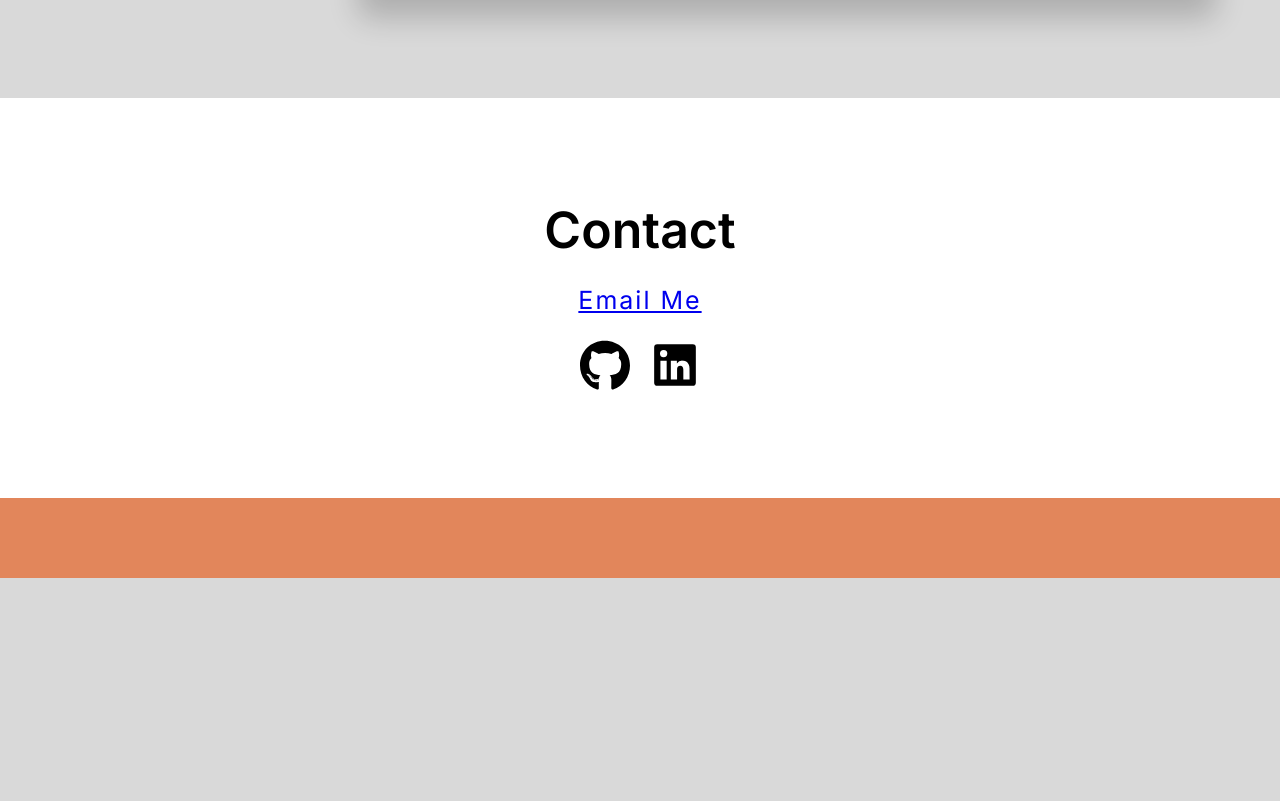
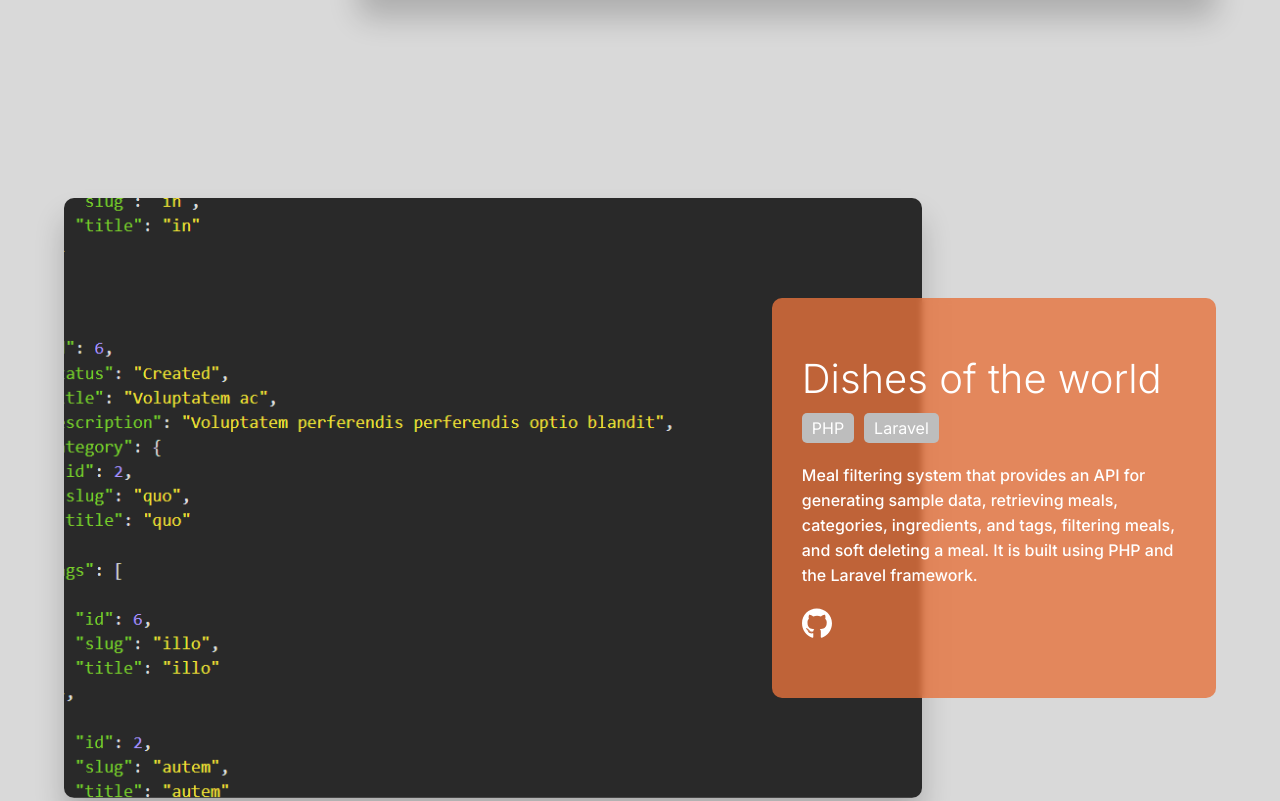
Before and after one commit to renatokirin/renatokirin.github.io, a plain HTML site: page index.html in a window 1280 px wide. Shown: the part 2372-3173 px from the top of the page. Before the commit the page ends 2950 px from the top, so only its background shows below. Drawn offline with Linux system fonts and the light colour scheme.

Commit message:
Add a project

```diff
--- a/index.html
+++ b/index.html
@@ -149,6 +149,50 @@
 
 
 
+    <section>
+        <div class="project-container">
+
+            <div class="left pr-3"></div>
+
+            <div class="card pos-right">
+                <div class="content">
+                    <h1>Dishes of the world</h1>
+                    <div class="skills">
+                        <div class="skill">
+                            PHP
+                        </div>
+                        <div class="skill">
+                            Laravel
+                        </div>
+                    </div>
+                    <p>Meal filtering system that provides an API for generating sample data, retrieving meals,
+                        categories, ingredients, and tags, filtering meals, and soft deleting a meal. It is built using
+                        PHP and the Laravel framework.</p>
+
+                    <div class="project-links">
+                        <a href="https://github.com/renatokirin/dishes_of_the_world" class="link">
+                            <svg aria-hidden="true" focusable="false" data-prefix="fab" data-icon="github"
+                                class="svg-inline--fa fa-github fa-w-16 " role="img" xmlns="http://www.w3.org/2000/svg"
+                                viewBox="0 0 496 512">
+                                <path fill="currentColor"
+                                    d="M165.9 397.4c0 2-2.3 3.6-5.2 3.6-3.3.3-5.6-1.3-5.6-3.6 0-2 2.3-3.6 5.2-3.6 3-.3 5.6 1.3 5.6 3.6zm-31.1-4.5c-.7 2 1.3 4.3 4.3 4.9 2.6 1 5.6 0 6.2-2s-1.3-4.3-4.3-5.2c-2.6-.7-5.5.3-6.2 2.3zm44.2-1.7c-2.9.7-4.9 2.6-4.6 4.9.3 2 2.9 3.3 5.9 2.6 2.9-.7 4.9-2.6 4.6-4.6-.3-1.9-3-3.2-5.9-2.9zM244.8 8C106.1 8 0 113.3 0 252c0 110.9 69.8 205.8 169.5 239.2 12.8 2.3 17.3-5.6 17.3-12.1 0-6.2-.3-40.4-.3-61.4 0 0-70 15-84.7-29.8 0 0-11.4-29.1-27.8-36.6 0 0-22.9-15.7 1.6-15.4 0 0 24.9 2 38.6 25.8 21.9 38.6 58.6 27.5 72.9 20.9 2.3-16 8.8-27.1 16-33.7-55.9-6.2-112.3-14.3-112.3-110.5 0-27.5 7.6-41.3 23.6-58.9-2.6-6.5-11.1-33.3 2.6-67.9 20.9-6.5 69 27 69 27 20-5.6 41.5-8.5 62.8-8.5s42.8 2.9 62.8 8.5c0 0 48.1-33.6 69-27 13.7 34.7 5.2 61.4 2.6 67.9 16 17.7 25.8 31.5 25.8 58.9 0 96.5-58.9 104.2-114.8 110.5 9.2 7.9 17 22.9 17 46.4 0 33.7-.3 75.4-.3 83.6 0 6.5 4.6 14.4 17.3 12.1C428.2 457.8 496 362.9 496 252 496 113.3 383.5 8 244.8 8zM97.2 352.9c-1.3 1-1 3.3.7 5.2 1.6 1.6 3.9 2.3 5.2 1 1.3-1 1-3.3-.7-5.2-1.6-1.6-3.9-2.3-5.2-1zm-10.8-8.1c-.7 1.3.3 2.9 2.3 3.9 1.6 1 3.6.7 4.3-.7.7-1.3-.3-2.9-2.3-3.9-2-.6-3.6-.3-4.3.7zm32.4 35.6c-1.6 1.3-1 4.3 1.3 6.2 2.3 2.3 5.2 2.6 6.5 1 1.3-1.3.7-4.3-1.3-6.2-2.2-2.3-5.2-2.6-6.5-1zm-11.4-14.7c-1.6 1-1.6 3.6 0 5.9 1.6 2.3 4.3 3.3 5.6 2.3 1.6-1.3 1.6-3.9 0-6.2-1.4-2.3-4-3.3-5.6-2z">
+                                </path>
+                            </svg>
+                        </a>
+                    </div>
+
+                </div>
+            </div>
+
+
+        </div>
+
+
+    </section>
+
+
+
+
     <div class="section-sm" id="contact-scroll">
 
         <h1 style="font-size: 50px;">Contact</h1>
--- a/style.css
+++ b/style.css
@@ -132,6 +132,10 @@ section {
 
 .pr-2 {
     background: url(img/screen2.png) no-repeat center / cover;
+}
+
+.pr-3 {
+    background: url(img/screen3.png) no-repeat center / cover;
 }
 
 .card {
```
Also changed, not shown: img/screen3.png (added).
